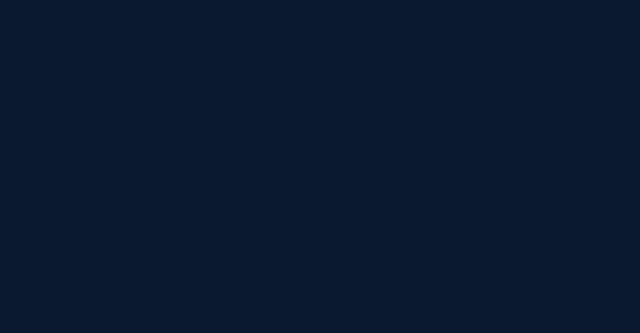
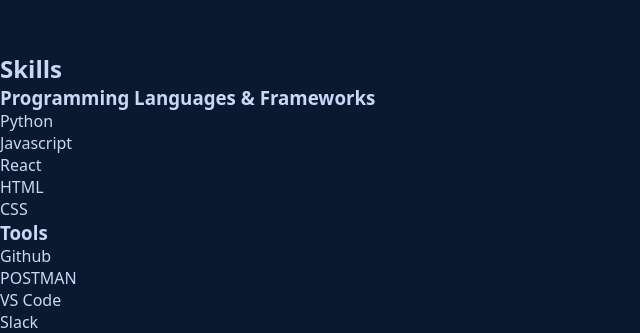
Before and after one commit to man-j-s/manjs-dev-portfolio, a React app: page / in a window 1280 px wide. Shown: the part 1613-1946 px from the top of the page, without its empty margins (0-640 px from the left). Before the commit the page ends 1665 px from the top, so only its background shows below. Built offline with nearby package versions, Linux system fonts and the light colour scheme; the HTML template or start-up script is replaced by a standard one.

Commit message:
Add Skills component with basic structure

```diff
--- a/src/App.jsx
+++ b/src/App.jsx
@@ -1,6 +1,7 @@
 import Navbar from "./components/Navbar/Navbar";
 import Hero from "./components/Hero/Hero";
 import About from "./components/About/About";
+import Skills from "./components/Skills/Skills";
 
 function App(){
     return(
@@ -8,6 +9,7 @@
             <Navbar/>
             <Hero/>
             <About/>
+            <Skills/>
         </div>
     )
 }
--- /dev/null
+++ b/src/components/Skills/Skills.jsx
@@ -0,0 +1,30 @@
+import "./Skills.css";
+
+function Skills(){
+    return(
+        <section id="skills" className="skills">
+            <h2>Skills</h2>
+            <div>
+                <h3>Programming Languages & Frameworks</h3>
+                <ul>
+                    <li>Python</li>
+                    <li>Javascript</li>
+                    <li>React</li>
+                    <li>HTML</li>
+                    <li>CSS</li>
+                </ul>
+            </div>
+            <div>
+                <h3>Tools</h3>
+                <ul>
+                    <li>Github</li>
+                    <li>POSTMAN</li>
+                    <li>VS Code</li>
+                    <li>Slack</li>
+                </ul>
+            </div>
+        </section>
+    );
+}
+
+export default Skills;
```
Also changed, not shown: src/components/Skills/Skills.css (added).
